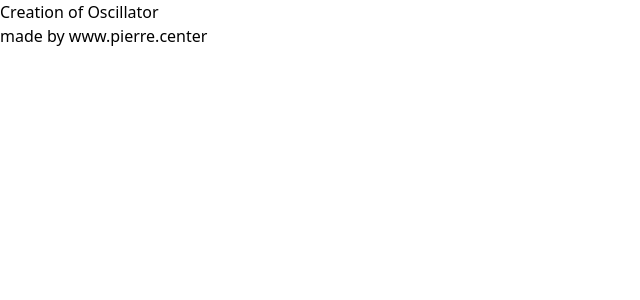
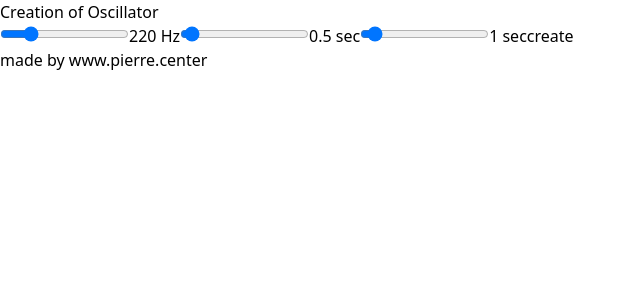
Before and after one commit to pierrecoric/rotation_beep, a React (Vite) app: page / in a window 1280 px wide. Shown: the top 300 px of the page, without its empty margins (0-640 px from the left). Built offline with nearby package versions, Linux system fonts and the light colour scheme.

Commit message:
built sliders

```diff
--- a/src/App.jsx
+++ b/src/App.jsx
@@ -8,7 +8,7 @@ function App() {
 
   return (
     <>
-    <main>
+    <main className='w-full bg-slate-600'>
       <Creator />
       {/* container for the oscillators */}
       <div id="container-oscillators">
--- a/src/assets/components/Creator.jsx
+++ b/src/assets/components/Creator.jsx
@@ -1,7 +1,70 @@
-import React from "react";
+import React, {useState} from "react";
 
 export const Creator = () => {
+
+    //Initial frequency.
+    const [frequency, setFrequency] = useState(220);
+    //Initial fade-out time.
+    const [fadeOutTime, setFadeOutTime] = useState(0.5);
+    //Initial repetition time
+    const [repetitionTime, setRepetitionTime] = useState(1);
+
+    //When using the frequency slider.
+    const handleFrequencyChange = (event) => {
+        setFrequency(event.target.value)
+    }
+    //When using the fade-out slider.
+    const handleFadeOutTimeChange = (event) => {
+        setFadeOutTime(event.target.value);
+    }
+    //When using the repetition time slider.
+    const handleRepetitionTimeChange = (event) => {
+        setRepetitionTime(event.target.value);
+    }
+
+
+
     return (
-        <h1>Creation of Oscillator</h1>
+        <div>
+            <h1>Creation of Oscillator</h1>
+            <form action="" className="flex w-full">
+                <label className="w-full">
+                    <input
+                        type="range"
+                        min="55"
+                        max="880"
+                        step="0.1"
+                        value={frequency}
+                        onChange={handleFrequencyChange}
+                    />
+                    <span>{frequency} Hz</span>
+                </label>
+                <label className="w-full">
+                    <input
+                        type="range"
+                        min="0"
+                        max="16"
+                        step="0.01"
+                        value={fadeOutTime}
+                        onChange={handleFadeOutTimeChange}
+                    />
+                    <span>{fadeOutTime} sec</span>
+                </label>
+                <label className="w-full">
+                    <input
+                        type="range"
+                        min="0"
+                        max="16"
+                        step="0.01"
+                        value={repetitionTime}
+                        onChange={handleRepetitionTimeChange}
+                    />
+                    <span>{repetitionTime} sec</span>
+                </label>
+                <label className="w-full">
+                    <input type="submit" value="create"/>
+                </label>
+            </form>
+        </div>
     );
 }
```
